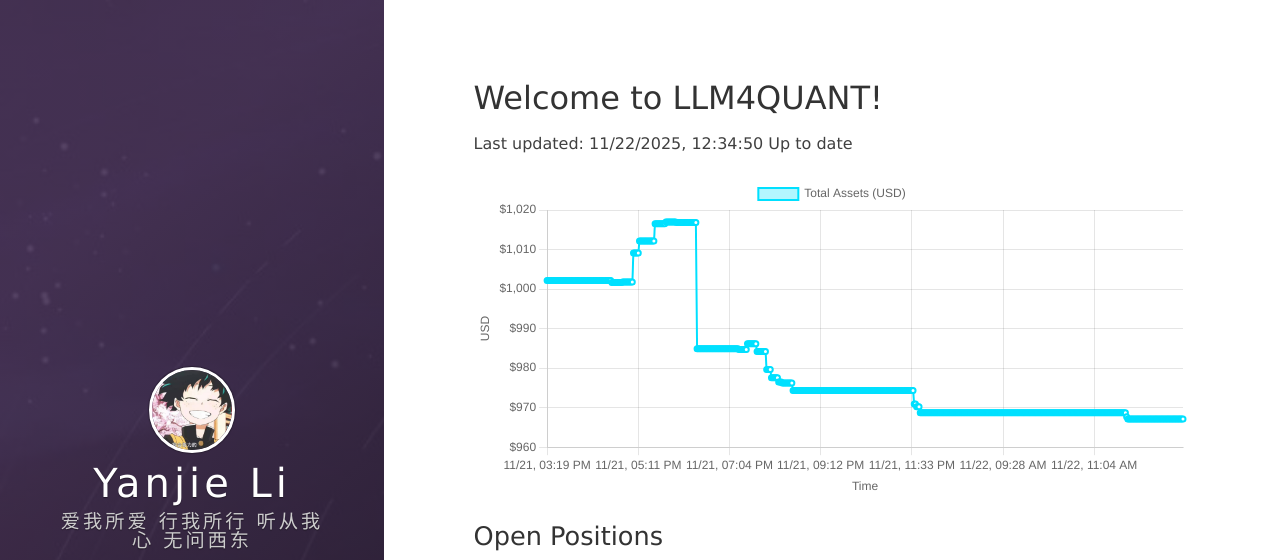
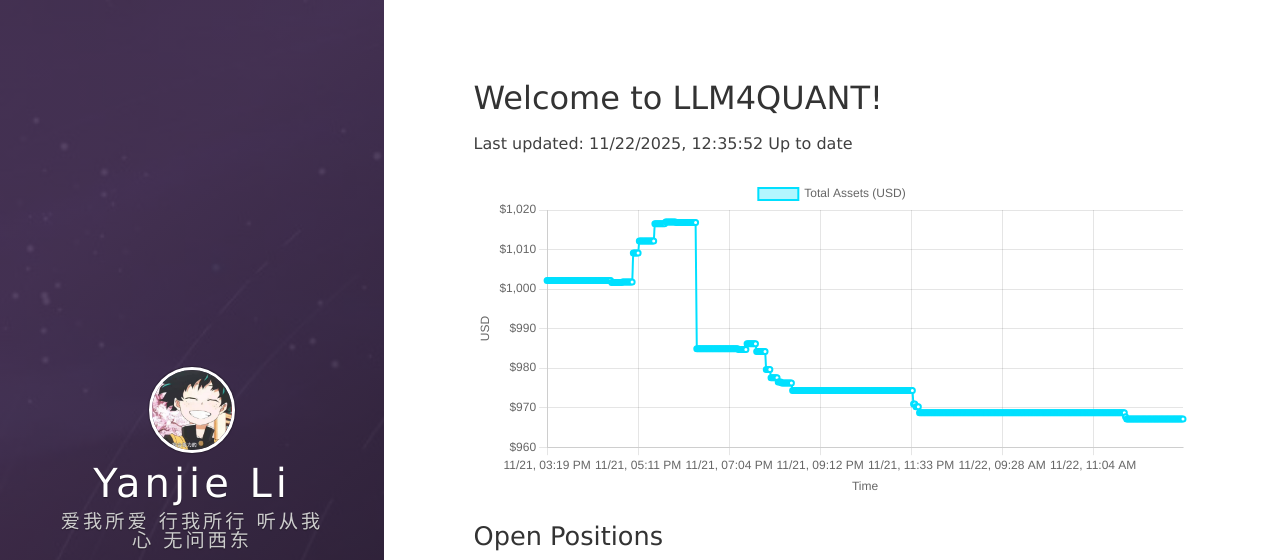
Before and after one commit to leeyegy/leeyegy.github.io, a Jekyll site: the page built from live-trading.html, in a window 1280 px wide and 1188 px high. Shown: the top 560 px of the window. Built offline with Jekyll 4.4.1, drawn with Linux system fonts in a browser that asks for light colours; nearby versions of some CDN libraries.

Commit message:
AccountMonitor: update balance history 2025-11-22T20:35:52+08:00

```diff
--- a/assets/data/binance/balance-history.json
+++ b/assets/data/binance/balance-history.json
@@ -1,5 +1,5 @@
 {
-  "generatedAt": "2025-11-22T20:34:50+08:00",
+  "generatedAt": "2025-11-22T20:35:52+08:00",
   "asset": "total_usd_value",
   "history": [
     {
@@ -2124,6 +2124,10 @@
     },
     {
       "timestamp": "2025-11-22T20:34:50+08:00",
+      "totalUsd": 967.14645393
+    },
+    {
+      "timestamp": "2025-11-22T20:35:52+08:00",
       "totalUsd": 967.14645393
     }
   ]
```
